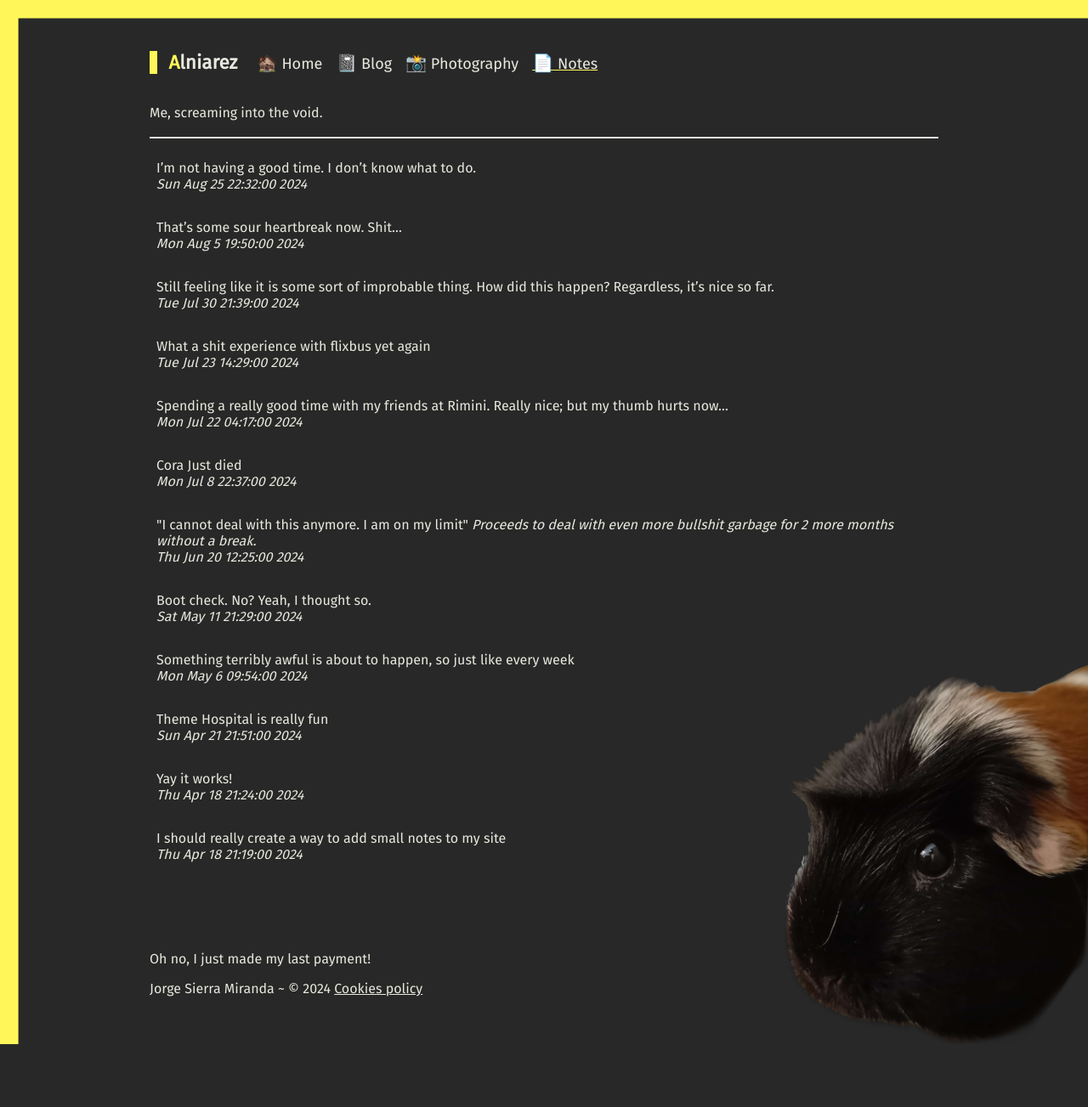
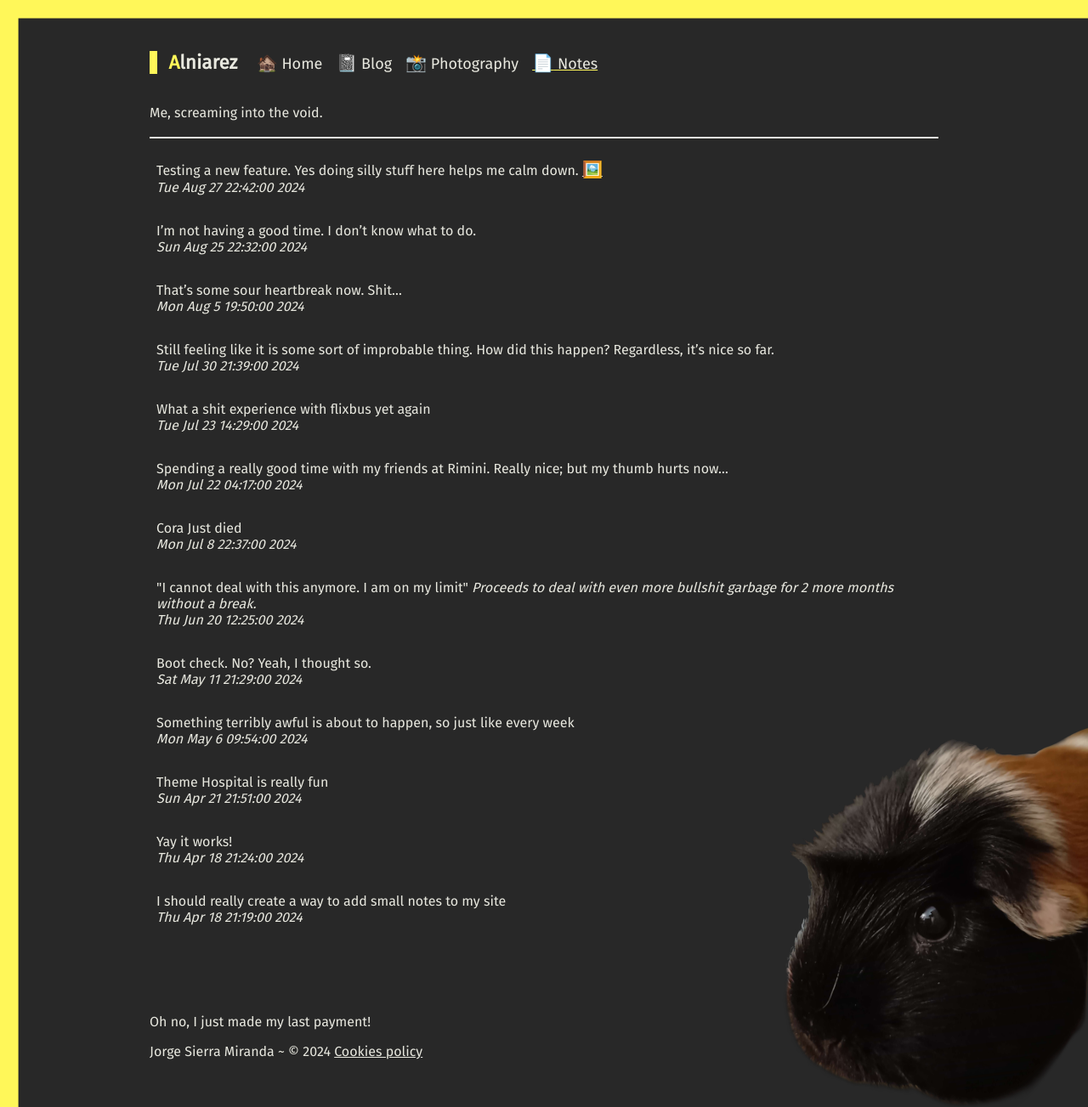
Before and after one commit to Alniarez/alniarez-web, a Jekyll site: the page built from notes.md, in a window 1280 px wide. Shown: the whole page at 85% size. Built offline with Jekyll 4.4.1, drawn with Linux system fonts in a browser that asks for light colours; before the commit the page ends 1229 px from its top, so only the background shows below that.

Commit message:
notes with images

```diff
--- a/_data/notes.yml
+++ b/_data/notes.yml
@@ -1,3 +1,6 @@
+- note: Testing a new feature. Yes doing silly stuff here helps me calm down.
+  date: 2024-08-27 22:42
+  image: 2L4A8907.JPG
 - note: I'm not having a good time. I don't know what to do.
   date: 2024-08-25 22:32
 - note: That's some sour heartbreak now. Shit...
--- a/assets/css/style.css
+++ b/assets/css/style.css
@@ -386,4 +386,8 @@
         background-color: var(--color-bg-1);
     }
 
+    a {
+        font-size: 1.2rem;
+    }
+
 }
--- a/notes.md
+++ b/notes.md
@@ -9,7 +9,7 @@
 ---
 
 {% for note in site.data.notes %}
-{{ note.note }}
+{{ note.note }}{% if note.image %} <a target="_blank" rel="noopener noreferrer" href="/assets/images/notes/{{ note.image }}">🖼️</a>{% endif %}
 *{{ note.date | date: "%c" }}*
 {: .note}
 {% endfor %}
```
Also changed, not shown: 1 other file.
